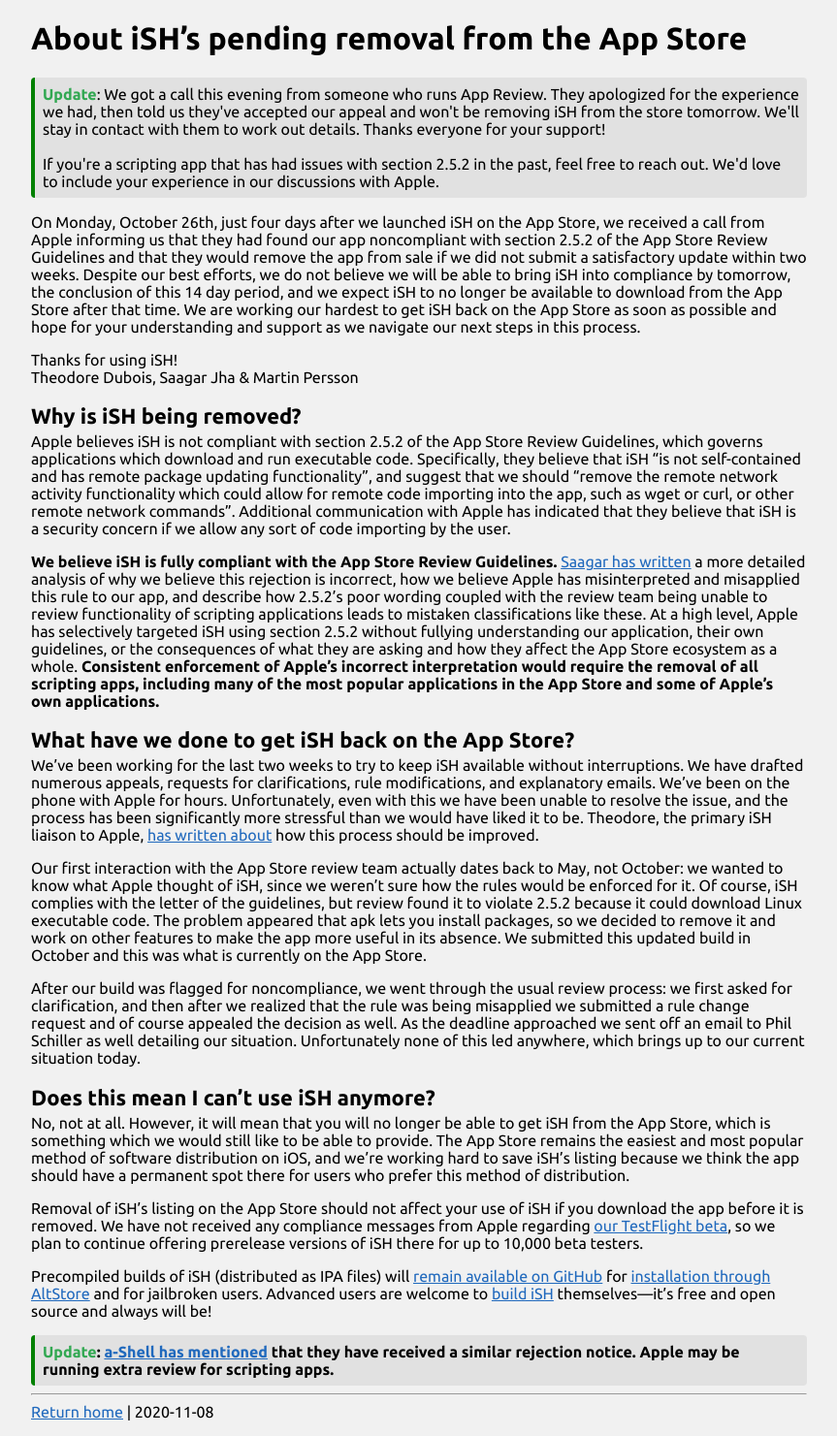
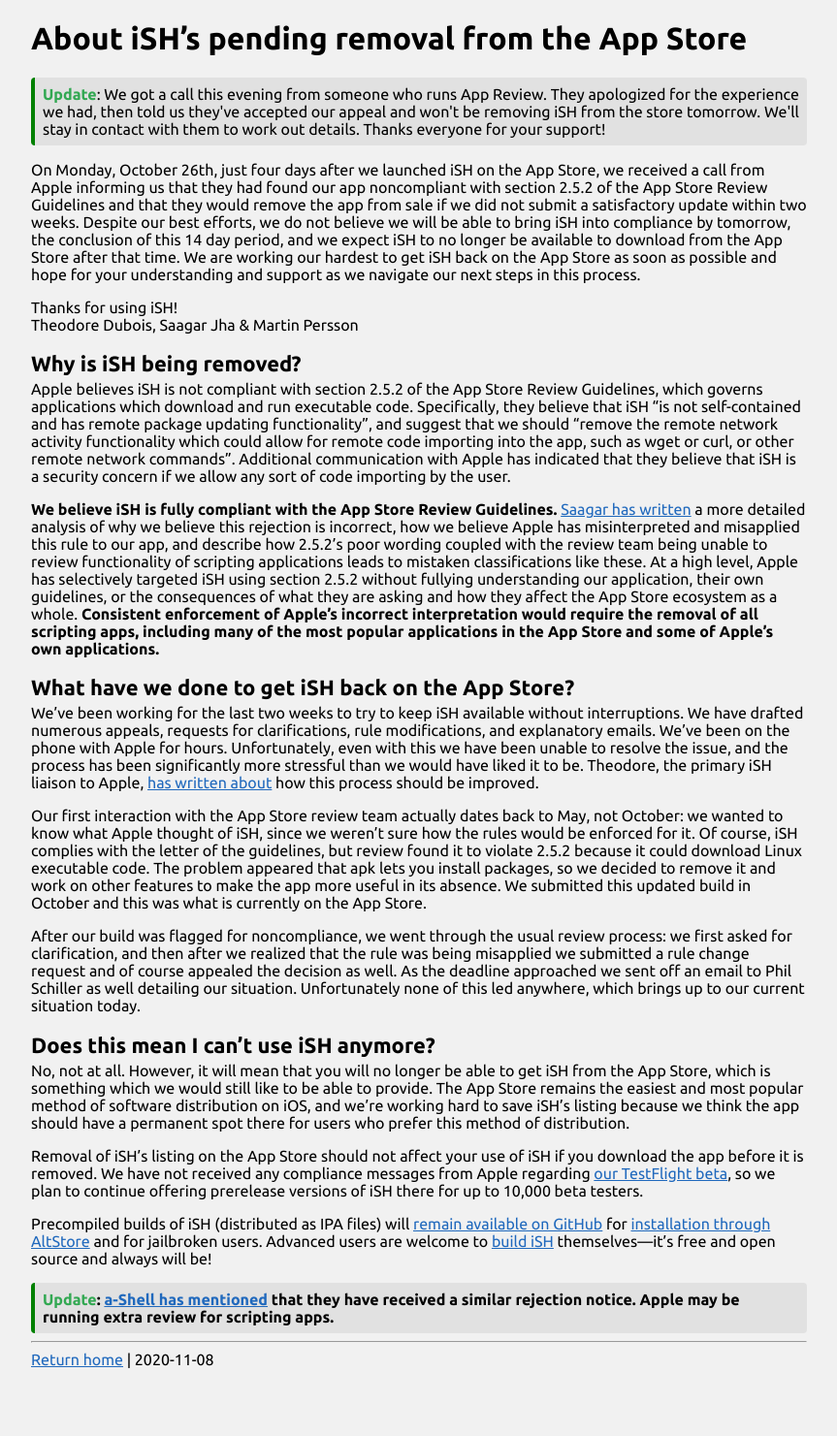
Before and after one commit to ish-app/ish.app, a Jekyll site: the page built from app-store-removal.md, in a window 1280 px wide. Shown: the whole page at 97% size, without its empty margins (208-1071 px from the left). Built offline with Jekyll 4.4.1, drawn with Linux system fonts in a browser that asks for light colours; our own code applies the rules of GitHub Pages for plain Markdown files; after the commit the page ends 1427 px from its top, so only the background shows below that.

Commit message:
Remove parts of the update we don't need

```diff
--- a/app-store-removal.md
+++ b/app-store-removal.md
@@ -8,8 +8,6 @@
 <p>
 <div class="bubble">
 <strong><span style="color: #32a852">Update</span></strong>: We got a call this evening from someone who runs App Review. They apologized for the experience we had, then told us they've accepted our appeal and won't be removing iSH from the store tomorrow. We'll stay in contact with them to work out details. Thanks everyone for your support!
-<br><br>
-If you're a scripting app that has had issues with section 2.5.2 in the past, feel free to reach out. We'd love to include your experience in our discussions with Apple.
 </div>
 </p>
 
```
